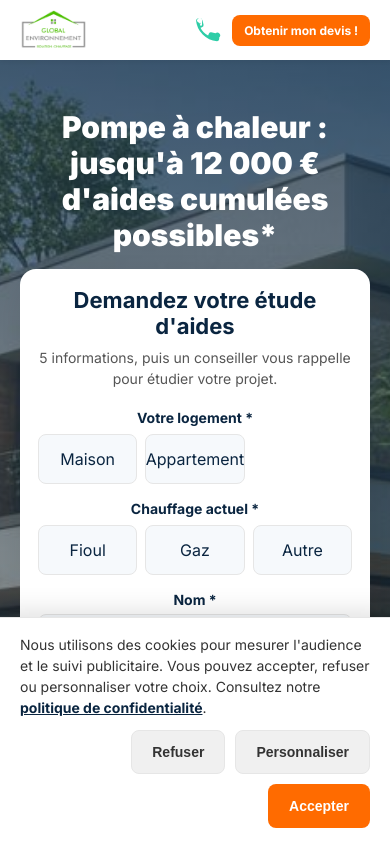
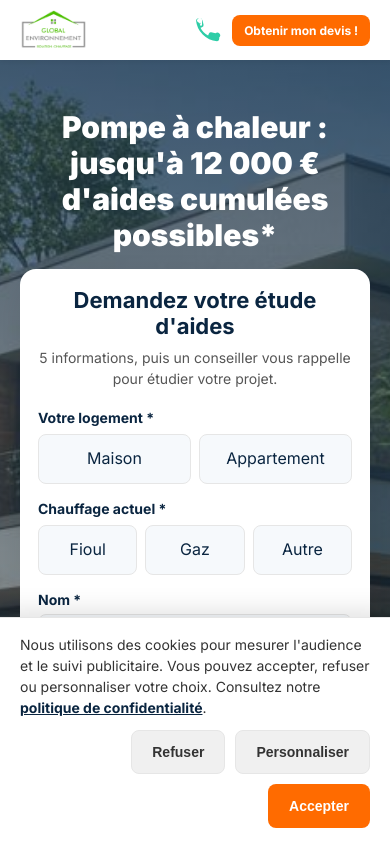
Before and after one commit to DEVBL770/pac1e, a React (Vite) app: page / in a window 390 px wide. Shown: the top 842 px of the page. Built offline with nearby package versions, Linux system fonts and the light colour scheme.

Commit message:
Formulaire : corriger choix et ancrage
Co-Authored-By: BRUNO Pro <devbl770@gmail.com>

```diff
--- a/src/components/Hero.jsx
+++ b/src/components/Hero.jsx
@@ -4,7 +4,7 @@ import styles from './Hero.module.css';
 
 const Hero = () => {
   return (
-    <section id="form" className={styles.hero}>
+    <section className={styles.hero}>
       <div className={`${styles.heroContent} container`}>
         <div className={styles.leftPanel} data-aos="fade-up">
           <h1 className={styles.title}>Pompe à chaleur : jusqu'à 12 000 € d'aides cumulées possibles*</h1>
@@ -19,7 +19,7 @@ const Hero = () => {
             détaille votre reste à charge exact avant tout engagement.
           </p>
         </div>
-        <div className={styles.rightPanel} data-aos="fade-up" data-aos-delay="200">
+        <div id="form" className={styles.rightPanel} data-aos="fade-up" data-aos-delay="200">
           <MultiStepForm />
         </div>
       </div>
--- a/src/components/Hero.module.css
+++ b/src/components/Hero.module.css
@@ -20,13 +20,13 @@
 .title { font-size: 48px; font-weight: 900; line-height: 1.2; margin-bottom: 20px; color: var(--text-light); }
 .subtitle { font-size: 18px; margin-bottom: 24px; line-height: 1.6; }
 .footnote { font-size: 14px; font-weight: 500; line-height: 1.5; opacity: 0.9; margin: 0; max-width: 520px; }
-.rightPanel { flex: 1; max-width: 450px; }
+.rightPanel { flex: 1; max-width: 450px; scroll-margin-top: 80px; }
 @media (max-width: 992px) {
-  .hero { padding: 24px 0 40px; scroll-margin-top: -160px; }
+  .hero { padding: 24px 0 40px; }
   .heroContent { flex-direction: column; gap: 0; text-align: center; }
   .leftPanel { display: contents; }
   .title { order: 1; width: 100%; font-size: 30px; margin-bottom: 16px; }
-  .rightPanel { order: 2; width: 100%; max-width: 450px; margin: 0 auto 24px; }
+  .rightPanel { order: 2; width: 100%; max-width: 450px; margin: 0 auto 24px; scroll-margin-top: 76px; }
   .subtitle { order: 3; width: 100%; }
   .footnote { order: 4; width: 100%; }
   .subtitle { font-size: 16px; margin-bottom: 20px; }
--- a/src/components/MultiStepForm.jsx
+++ b/src/components/MultiStepForm.jsx
@@ -112,7 +112,7 @@ const MultiStepForm = () => {
     return (
       <div className={styles.formContainer}>
         <div className={styles.successMessage} role="status" aria-live="polite">
-          <h3>Demande envoyée ✅</h3>
+          <h3>Demande envoyée</h3>
           <p>
             Merci {formData.name.trim().split(/\s+/)[0]} ! Votre demande d'étude a bien été enregistrée.
             Un conseiller de <strong>GLOBAL ENVIRONNEMENT</strong> vous recontactera au numéro
@@ -137,7 +137,7 @@ const MultiStepForm = () => {
       <form noValidate onSubmit={handleSubmit} className={styles.formBody}>
         <fieldset className={styles.choiceGroup}>
           <legend>Votre logement <span aria-hidden="true">*</span></legend>
-          <div className={styles.choiceGrid}>
+          <div className={`${styles.choiceGrid} ${styles.choiceGrid2}`}>
             {propertyTypes.map((propertyType, index) => (
               <label
                 key={propertyType}
--- a/src/components/MultiStepForm.module.css
+++ b/src/components/MultiStepForm.module.css
@@ -16,6 +16,7 @@
   display: flex;
   flex-direction: column;
   gap: 16px;
+  text-align: left;
 }
 
 .choiceGroup {
@@ -37,6 +38,10 @@
   display: grid;
   grid-template-columns: repeat(3, minmax(0, 1fr));
   gap: 8px;
+}
+
+.choiceGrid2 {
+  grid-template-columns: repeat(2, minmax(0, 1fr));
 }
 
 .choiceLabel {
@@ -79,7 +84,9 @@
   width: 100%;
   align-items: center;
   justify-content: center;
+  padding: 0 8px;
   border-radius: 7px;
+  line-height: 1.2;
 }
 
 .radioInput:focus-visible + .choiceText {
```
